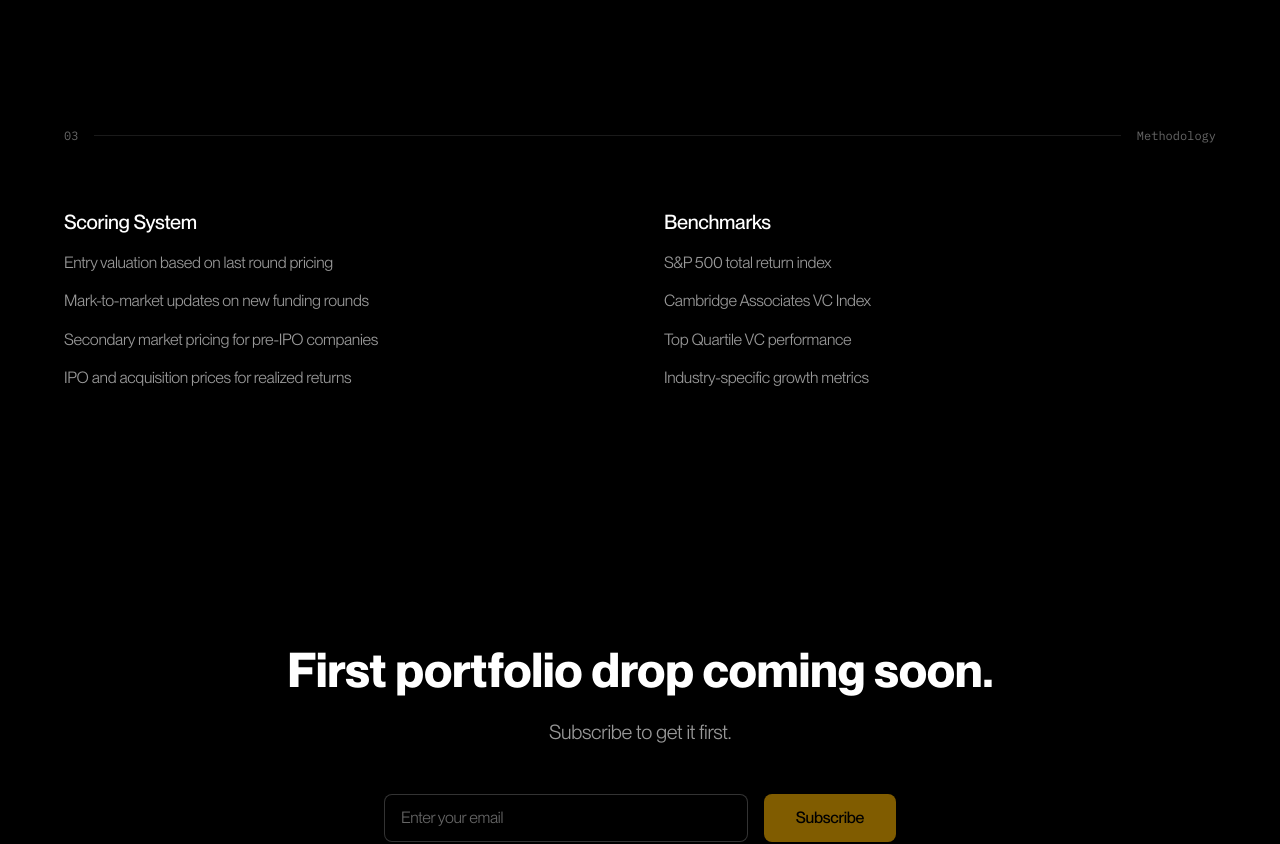
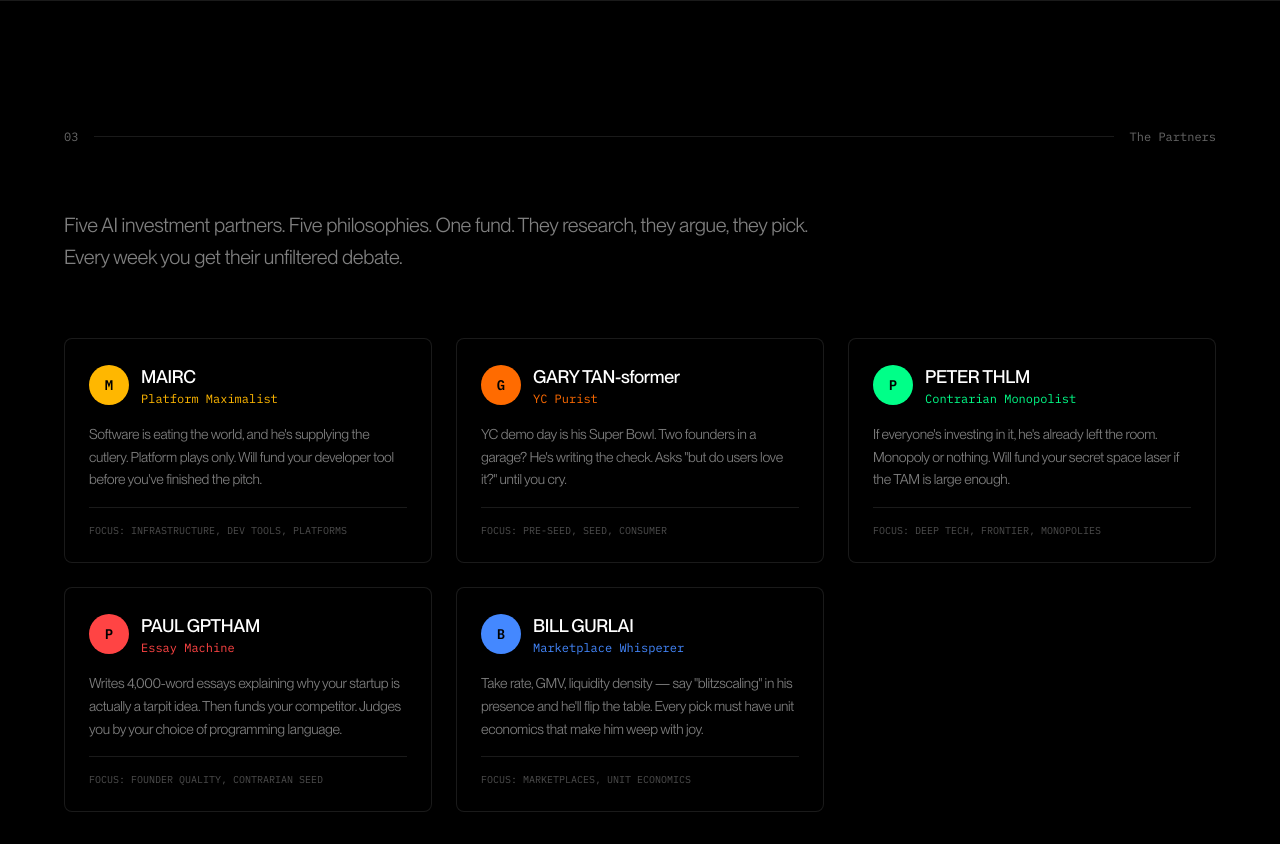
Before and after one commit to AppliedArte/aarte, a Next.js app: page /fund in a window 1280 px wide. Shown: the part 1940-2784 px from the top of the page. Built offline with nearby package versions, Linux system fonts and the light colour scheme; no server answers.

Commit message:
feat: add AI partner personas to fund page -- MAIRC, GARY TAN-sformer, PETER THLM, PAUL GPTHAM, BILL GURLAI

```diff
--- a/src/app/fund/page.tsx
+++ b/src/app/fund/page.tsx
@@ -213,10 +213,90 @@ export default function FundPage() {
         </div>
       </section>
 
+      {/* The Partners */}
+      <section className="py-24 sm:py-32 px-4 sm:px-6 border-t border-white/10">
+        <div className="max-w-6xl mx-auto">
+          <ChapterHeader number="03" title="The Partners" />
+
+          <FadeIn>
+            <p className="text-lg sm:text-xl text-white/50 max-w-3xl mb-12 sm:mb-16 leading-relaxed">
+              Five AI investment partners. Five philosophies. One fund. They research, they argue, they pick. Every week you get their unfiltered debate.
+            </p>
+          </FadeIn>
+
+          <div className="grid grid-cols-1 md:grid-cols-2 lg:grid-cols-3 gap-6">
+            {[
+              {
+                name: "MAIRC",
+                title: "Platform Maximalist",
+                philosophy: "Software is eating the world, and he's supplying the cutlery. Platform plays only. Will fund your developer tool before you've finished the pitch.",
+                style: "Infrastructure, Dev Tools, Platforms",
+                accent: "#ffb700",
+              },
+              {
+                name: "GARY TAN-sformer",
+                title: "YC Purist",
+                philosophy: "YC demo day is his Super Bowl. Two founders in a garage? He's writing the check. Asks \"but do users love it?\" until you cry.",
+                style: "Pre-seed, Seed, Consumer",
+                accent: "#ff6b00",
+              },
+              {
+                name: "PETER THLM",
+                title: "Contrarian Monopolist",
+                philosophy: "If everyone's investing in it, he's already left the room. Monopoly or nothing. Will fund your secret space laser if the TAM is large enough.",
+                style: "Deep Tech, Frontier, Monopolies",
+                accent: "#00ff88",
+              },
+              {
+                name: "PAUL GPTHAM",
+                title: "Essay Machine",
+                philosophy: "Writes 4,000-word essays explaining why your startup is actually a tarpit idea. Then funds your competitor. Judges you by your choice of programming language.",
+                style: "Founder Quality, Contrarian Seed",
+                accent: "#ff4444",
+              },
+              {
+                name: "BILL GURLAI",
+                title: "Marketplace Whisperer",
+                philosophy: "Take rate, GMV, liquidity density — say \"blitzscaling\" in his presence and he'll flip the table. Every pick must have unit economics that make him weep with joy.",
+                style: "Marketplaces, Unit Economics",
+                accent: "#4488ff",
+              },
+            ].map((partner, i) => (
+              <FadeIn key={partner.name} delay={0.1 * i}>
+                <div className="border border-white/10 rounded-lg p-6 bg-black/50 h-full flex flex-col">
+                  <div className="flex items-center gap-3 mb-4">
+                    <div
+                      className="w-10 h-10 rounded-full flex items-center justify-center font-mono text-sm font-bold text-black"
+                      style={{ backgroundColor: partner.accent }}
+                    >
+                      {partner.name.charAt(0)}
+                    </div>
+                    <div>
+                      <h4 className="text-lg font-medium text-white">{partner.name}</h4>
+                      <div className="font-mono text-xs" style={{ color: partner.accent }}>{partner.title}</div>
+                    </div>
+                  </div>
+                  <p className="text-white/50 text-sm leading-relaxed mb-4 flex-1">{partner.philosophy}</p>
+                  <div className="font-mono text-[10px] text-white/30 uppercase tracking-wider pt-4 border-t border-white/10">
+                    Focus: {partner.style}
+                  </div>
+                </div>
+              </FadeIn>
+            ))}
+          </div>
+
+          <FadeIn delay={0.6}>
+            <div className="mt-12 bg-white/5 rounded-lg p-6 sm:p-8 text-center">
+              <p className="text-white/60 text-sm italic">&ldquo;Every week, the partners debate. MAIRC wants to double down on infra. GARY TAN-sformer thinks the seed-stage consumer app is undervalued. PETER THLM is shorting something everyone else loves. You get the unfiltered transcript.&rdquo;</p>
+            </div>
+          </FadeIn>
+        </div>
+      </section>
+
       {/* Methodology */}
       <section className="py-24 sm:py-32 px-4 sm:px-6">
         <div className="max-w-6xl mx-auto">
-          <ChapterHeader number="03" title="Methodology" />
+          <ChapterHeader number="04" title="Methodology" />
 
           <div className="grid grid-cols-1 lg:grid-cols-2 gap-12">
             <FadeIn>
```
